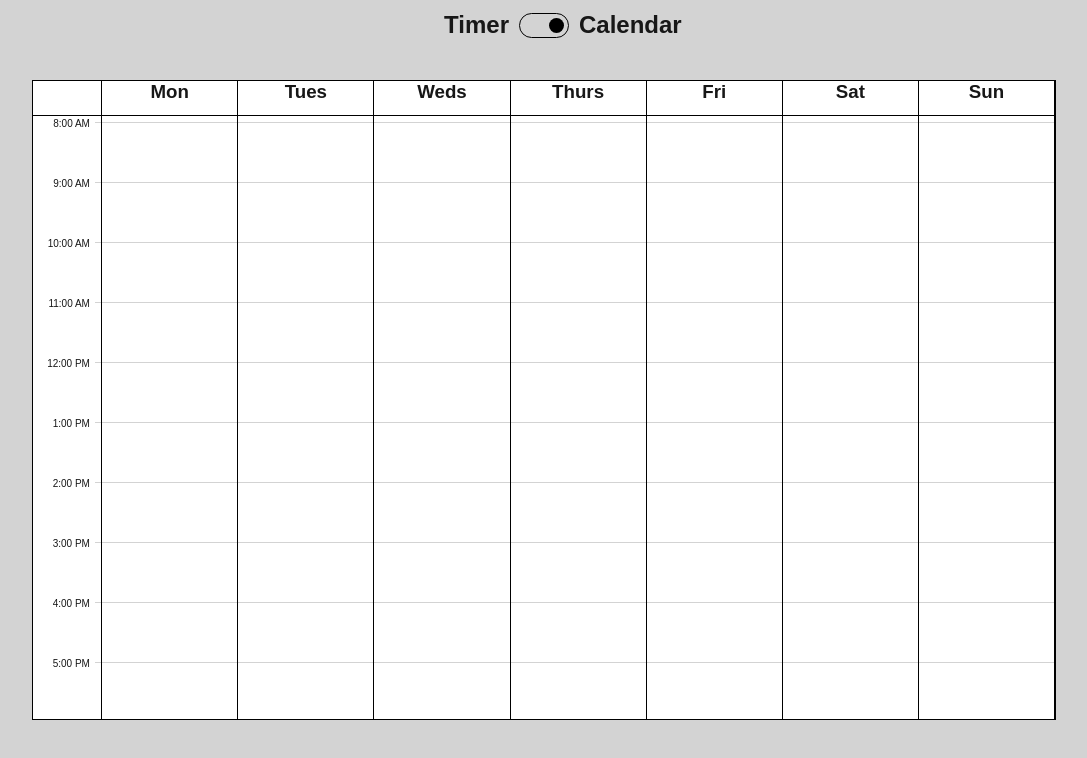
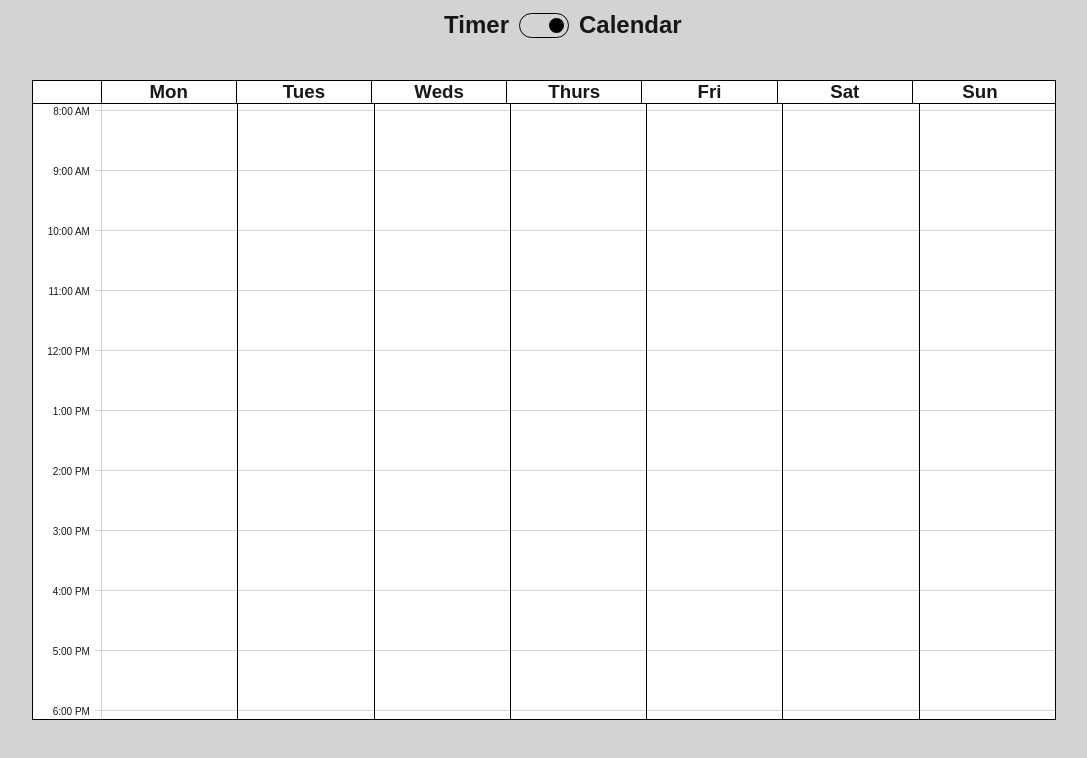
Before and after one commit to jtallen/pomodoro-track, a Next.js app: page / in a window 1280 px wide. Both pictures are taken after a click on the element 640 px from the left and 25 px from the top of the page. Shown: the top 758 px of the page, without its empty margins (96-1183 px from the left). Built offline with nearby package versions, Linux system fonts and the light colour scheme.

Commit message:
Calendar: Fixed scrollbar

```diff
--- a/src/components/Calendar/Calendar.js
+++ b/src/components/Calendar/Calendar.js
@@ -21,7 +21,7 @@ export default function Calendar({ times }) {
   }, []);
 
   return (
-    <div className={styles.calendarBox} ref={calendarRef}>
+    <div className={styles.calendarBox}>
       <div className={styles.titleContainer}>
         <div className={styles.titleSpacer}></div>
         <div className={styles.dayTitleContainer}>
@@ -32,9 +32,9 @@ export default function Calendar({ times }) {
           ))}
         </div>
       </div>
-      <div className={styles.scheduleContainer}>
+      <div className={styles.scheduleContainer} ref={calendarRef}>
         <div className={styles.labelContainer}>
-          <div className={styles.timeLabelContainer}>
+          <div className={styles.timeLabelColumn}>
             <div className={styles.labelSpacer}></div>
             {hours.slice(0, -1).map((hour) => {
               return (
@@ -51,7 +51,6 @@ export default function Calendar({ times }) {
             })}
           </div>
         </div>
-
         <div className={styles.dayContainer}>
           {dayNames.map((name) => (
             <Day name={name} times={times[name]} />
--- a/src/components/Calendar/Calendar.module.css
+++ b/src/components/Calendar/Calendar.module.css
@@ -1,25 +1,24 @@
 .calendarBox {
   display: flex;
   flex-direction: column;
-  align-items: stretch;
   width: 80%;
   height: 80%;
-  overflow-y: auto;
   background-color: white;
   border: 1px solid black;
 }
 
 .titleContainer {
+  width: 100%;
   display: flex;
-  position: sticky;
-  top: 0;
+  z-index: 2;
+  height: 35px;
+  padding-right: 8px;
+  border-bottom: 1px solid black;
 }
 
 .titleSpacer {
   display: flex;
   flex: 1;
-  background-color: white;
-  border-bottom: 1px solid black;
   /* box-shadow: inset -1px 0 0 black; */
 }
 
@@ -30,49 +29,51 @@
 
 .dayTitle {
   display: flex;
-  position: sticky;
-  top: 0;
   justify-content: center;
-  border-right: 1px solid black;
-  border-bottom: 1px solid black;
-  height: 35px;
-  background-color: white;
-  z-index: 1;
+  border-left: 1px solid black;
   flex: 1;
-}
-
-.dayTitle:first-child {
-  border-left: 1px solid black;
 }
 
 .scheduleContainer {
   display: flex;
+  overflow-y: scroll;
+  /* height: 100%; */
+}
+
+.scheduleContainer::-webkit-scrollbar {
+  border-left: 1px solid black;
+  width: 8px;
+}
+
+.scheduleContainer::-webkit-scrollbar-thumb {
+  background: rgba(0, 0, 0, 0.2);
+  border-radius: 0px;
+}
+
+.scheduleContainer::-webkit-scrollbar-track {
+  background: transparent;
 }
 
 .labelContainer {
   display: flex;
+  align-items: flex-start;
   flex: 1;
 }
 
-.timeLabelContainer {
+.timeLabelColumn {
   display: flex;
   flex-direction: column;
   flex: 10;
-  background-color: white;
-  border-right: none;
-  border-top: none;
 }
 
 .labelConnectorColumn {
   display: flex;
   flex-direction: column;
   flex: 1;
-  background-color: white;
 }
 
 .labelConnector {
   display: flex;
-  flex-grow: 1;
   border-bottom: 1px solid lightgray;
   height: 60px;
 }
@@ -83,24 +84,19 @@
 
 .dayContainer {
   display: flex;
+  align-items: flex-start;
   flex: 14;
 }
 
 .dayColumn {
   display: flex;
+  flex-grow: 1;
   flex-direction: column;
-  height: 100%;
-  flex: 1;
-  background-color: white;
   border-left: 1px solid black;
 }
 
-/* .dayColumn:first-child {
+.dayColumn:first-child {
   border-left: 1px solid lightgray;
-} */
-
-.dayColumn:last-child {
-  border-right: 1px solid black;
 }
 
 .hourLabel {
@@ -113,11 +109,7 @@
 .hourLabel p {
   padding-right: 5px;
   display: flex;
-  align-items: center;
   font-size: x-small;
-  margin: 0;
-  text-align: center;
-  height: 100%;
 }
 
 .labelSpacer {
@@ -130,10 +122,10 @@
   height: 60px;
 }
 
+.hour:last-child {
+  border-bottom: none;
+}
+
 .hour:hover {
   background-color: rgb(209, 209, 209);
 }
-
-.hour:last-child {
-  border-bottom: none;
-}
```
